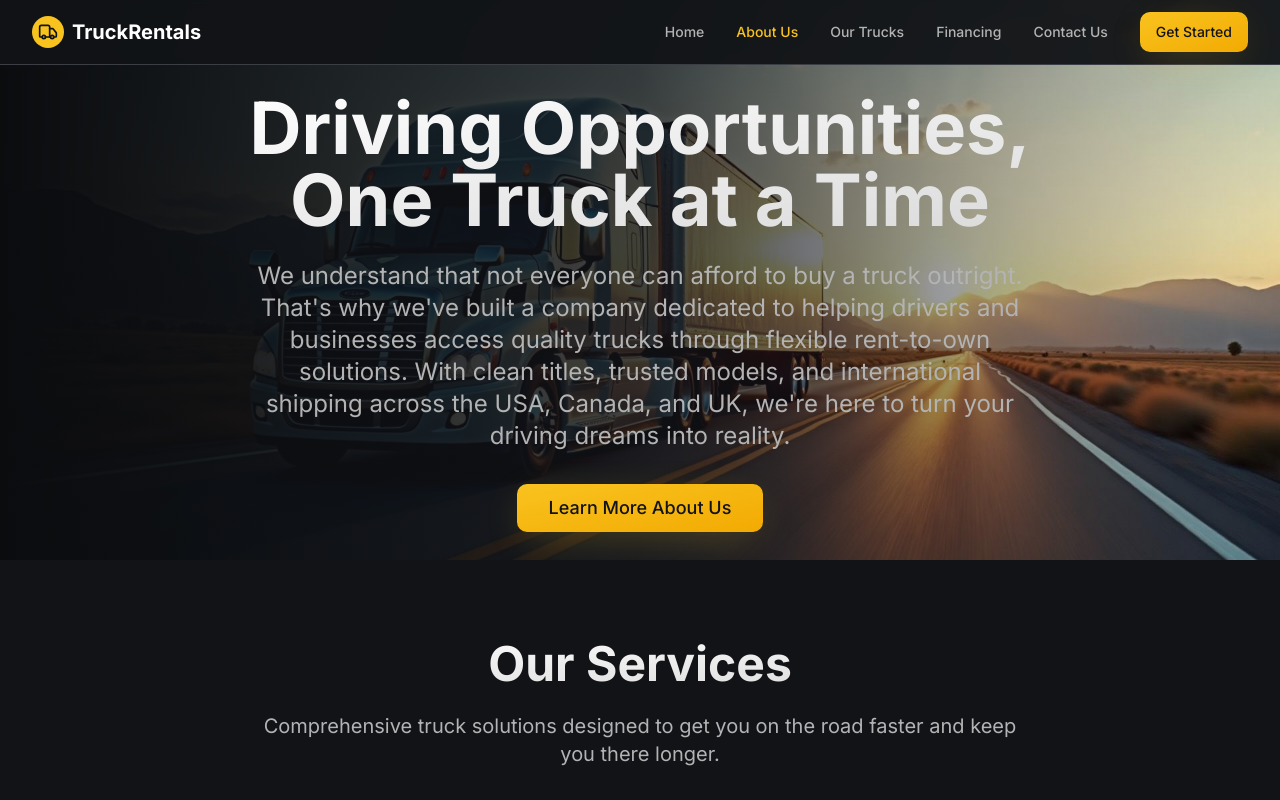
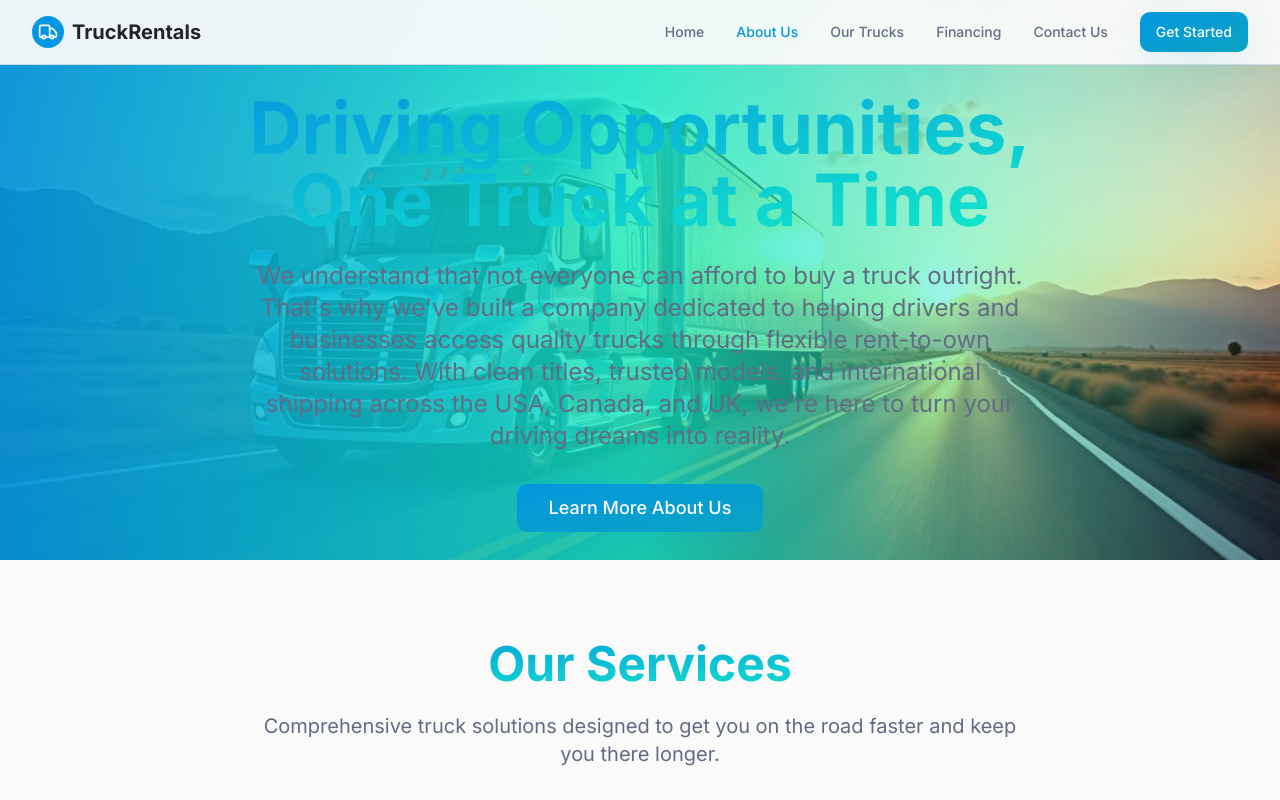
Before and after one commit to Unendingmould/driveon-rentals, a React (Vite) app: page /about in a window 1280 px wide. Shown: the top 800 px of the page. Built offline with nearby package versions, Linux system fonts and the light colour scheme.

Commit message:
Refactor: Apply different color scheme

```diff
--- a/src/index.css
+++ b/src/index.css
@@ -8,48 +8,48 @@ All colors MUST be HSL.
 
 @layer base {
   :root {
-    /* Truck Rental Theme - Professional & Trustworthy */
-    --background: 220 15% 8%;
-    --foreground: 0 0% 100%;
+    /* Truck Rental Theme - Clean & Modern */
+    --background: 0 0% 98%;
+    --foreground: 222 15% 15%;
 
-    --card: 220 10% 12%;
-    --card-foreground: 0 0% 100%;
+    --card: 0 0% 100%;
+    --card-foreground: 222 15% 15%;
 
-    --popover: 220 10% 12%;
-    --popover-foreground: 0 0% 100%;
+    --popover: 0 0% 100%;
+    --popover-foreground: 222 15% 15%;
 
-    --primary: 45 95% 55%;
-    --primary-foreground: 220 15% 8%;
+    --primary: 200 95% 45%;
+    --primary-foreground: 0 0% 98%;
 
-    --secondary: 220 8% 18%;
-    --secondary-foreground: 0 0% 100%;
+    --secondary: 210 25% 92%;
+    --secondary-foreground: 222 15% 15%;
 
-    --muted: 220 8% 15%;
-    --muted-foreground: 0 0% 70%;
+    --muted: 210 20% 94%;
+    --muted-foreground: 222 15% 45%;
 
-    --accent: 220 8% 20%;
-    --accent-foreground: 0 0% 100%;
+    --accent: 170 85% 50%;
+    --accent-foreground: 0 0% 98%;
 
     --destructive: 0 84.2% 60.2%;
-    --destructive-foreground: 0 0% 100%;
+    --destructive-foreground: 0 0% 98%;
 
-    --border: 220 8% 25%;
-    --input: 220 8% 18%;
-    --ring: 45 95% 55%;
+    --border: 210 25% 85%;
+    --input: 210 25% 92%;
+    --ring: 200 95% 45%;
 
     --radius: 0.75rem;
 
     /* Custom Design Tokens */
-    --hero-gradient: linear-gradient(135deg, hsl(220, 15%, 5%) 0%, hsl(220, 12%, 12%) 100%);
-    --cta-gradient: linear-gradient(135deg, hsl(45, 95%, 55%) 0%, hsl(42, 98%, 48%) 100%);
-    --cta-hover-gradient: linear-gradient(135deg, hsl(42, 98%, 48%) 0%, hsl(39, 100%, 45%) 100%);
-    --card-gradient: linear-gradient(145deg, hsl(220, 10%, 12%) 0%, hsl(220, 8%, 15%) 100%);
-    --text-gradient: linear-gradient(135deg, hsl(0, 0%, 100%) 0%, hsl(0, 0%, 85%) 100%);
+    --hero-gradient: linear-gradient(135deg, hsl(200, 95%, 45%) 0%, hsl(170, 85%, 50%) 100%);
+    --cta-gradient: linear-gradient(135deg, hsl(200, 95%, 45%) 0%, hsl(190, 90%, 40%) 100%);
+    --cta-hover-gradient: linear-gradient(135deg, hsl(190, 90%, 40%) 0%, hsl(180, 95%, 35%) 100%);
+    --card-gradient: linear-gradient(145deg, hsl(0, 0%, 100%) 0%, hsl(210, 20%, 98%) 100%);
+    --text-gradient: linear-gradient(135deg, hsl(200, 95%, 45%) 0%, hsl(170, 85%, 50%) 100%);
 
     /* Shadows */
-    --shadow-primary: 0 10px 40px -10px hsl(45, 95%, 55% / 0.3);
-    --shadow-card: 0 8px 32px -8px hsl(220, 15%, 5% / 0.4);
-    --shadow-hero: 0 25px 60px -10px hsl(220, 15%, 5% / 0.6);
+    --shadow-primary: 0 10px 40px -10px hsl(200, 95%, 45% / 0.25);
+    --shadow-card: 0 8px 32px -8px hsl(200, 95%, 45% / 0.08);
+    --shadow-hero: 0 25px 60px -10px hsl(200, 95%, 45% / 0.15);
 
     /* Transitions */
     --transition-smooth: all 0.3s cubic-bezier(0.4, 0, 0.2, 1);
@@ -125,26 +125,26 @@ All colors MUST be HSL.
 @layer components {
   /* CTA Button Variants */
   .btn-cta {
-    @apply bg-gradient-to-br from-[hsl(45,95%,55%)] to-[hsl(42,98%,48%)] text-primary-foreground font-bold px-8 py-4 rounded-lg shadow-[0_10px_40px_-10px_hsl(45,95%,55%,0.3)] transition-all duration-300 hover:shadow-[0_15px_50px_-10px_hsl(45,95%,55%,0.4)] hover:scale-105 hover:bg-gradient-to-br hover:from-[hsl(42,98%,48%)] hover:to-[hsl(39,100%,45%)];
+    @apply bg-gradient-to-br from-[hsl(200,95%,45%)] to-[hsl(190,90%,40%)] text-primary-foreground font-bold px-8 py-4 rounded-lg shadow-[0_10px_40px_-10px_hsl(200,95%,45%,0.25)] transition-all duration-300 hover:shadow-[0_15px_50px_-10px_hsl(200,95%,45%,0.35)] hover:scale-105 hover:bg-gradient-to-br hover:from-[hsl(190,90%,40%)] hover:to-[hsl(180,95%,35%)];
   }
 
   .btn-secondary {
-    @apply bg-secondary text-secondary-foreground font-semibold px-6 py-3 rounded-lg border border-border hover:bg-accent transition-all duration-300;
+    @apply bg-secondary text-secondary-foreground font-semibold px-6 py-3 rounded-lg border border-border hover:bg-accent/10 transition-all duration-300;
   }
 
   /* Card Styles */
   .card-gradient {
-    @apply bg-gradient-to-br from-[hsl(220,10%,12%)] to-[hsl(220,8%,15%)] shadow-[0_8px_32px_-8px_hsl(220,15%,5%,0.4)];
+    @apply bg-gradient-to-br from-[hsl(0,0%,100%)] to-[hsl(210,20%,98%)] shadow-[0_8px_32px_-8px_hsl(200,95%,45%,0.08)] border border-border/50;
   }
 
   /* Hero Overlay */
   .hero-overlay {
-    @apply bg-gradient-to-r from-[hsl(220,15%,5%)] via-[hsl(220,15%,8%,0.8)] to-transparent;
+    @apply bg-gradient-to-r from-[hsl(200,95%,45%,0.9)] via-[hsl(170,85%,50%,0.8)] to-transparent;
   }
 
   /* Text Gradients */
   .text-gradient {
-    @apply bg-gradient-to-br from-[hsl(0,0%,100%)] to-[hsl(0,0%,85%)] bg-clip-text text-transparent;
+    @apply bg-gradient-to-br from-[hsl(200,95%,45%)] to-[hsl(170,85%,50%)] bg-clip-text text-transparent;
   }
 
   /* Animations */
```
